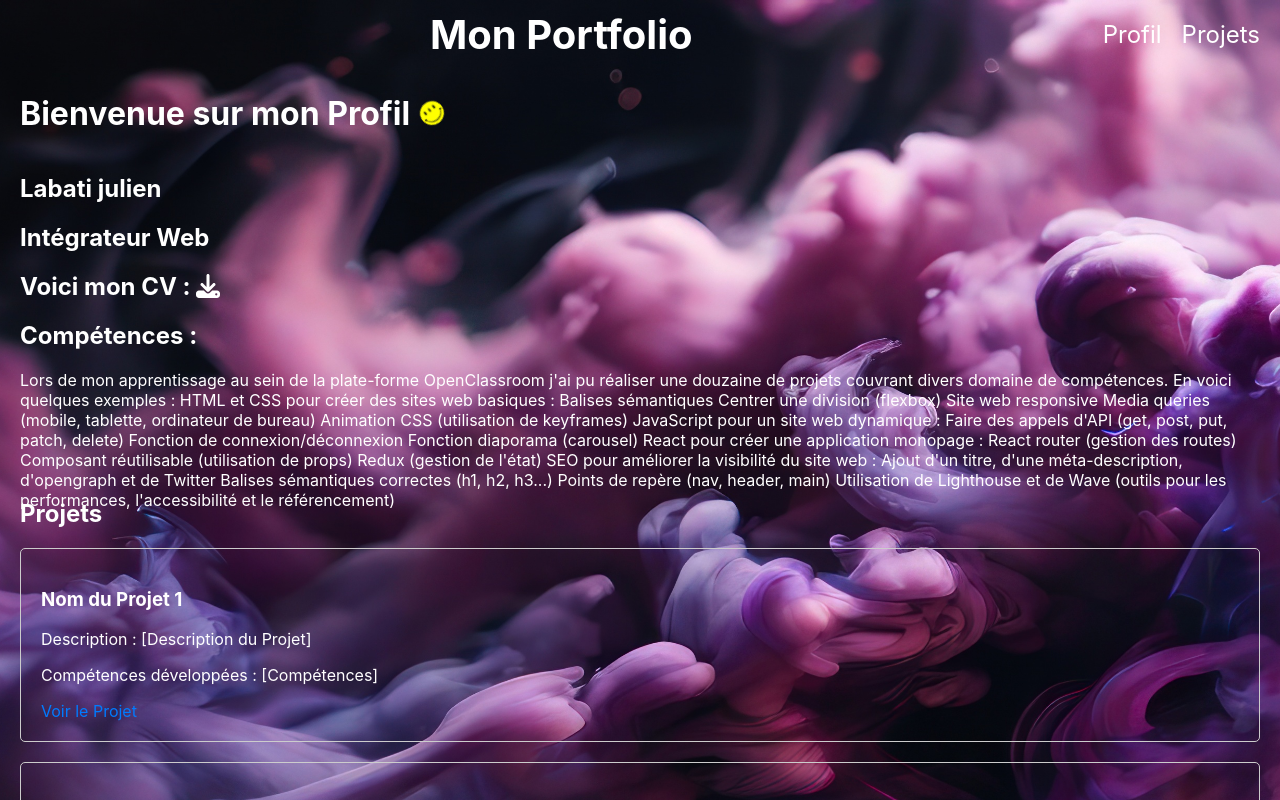
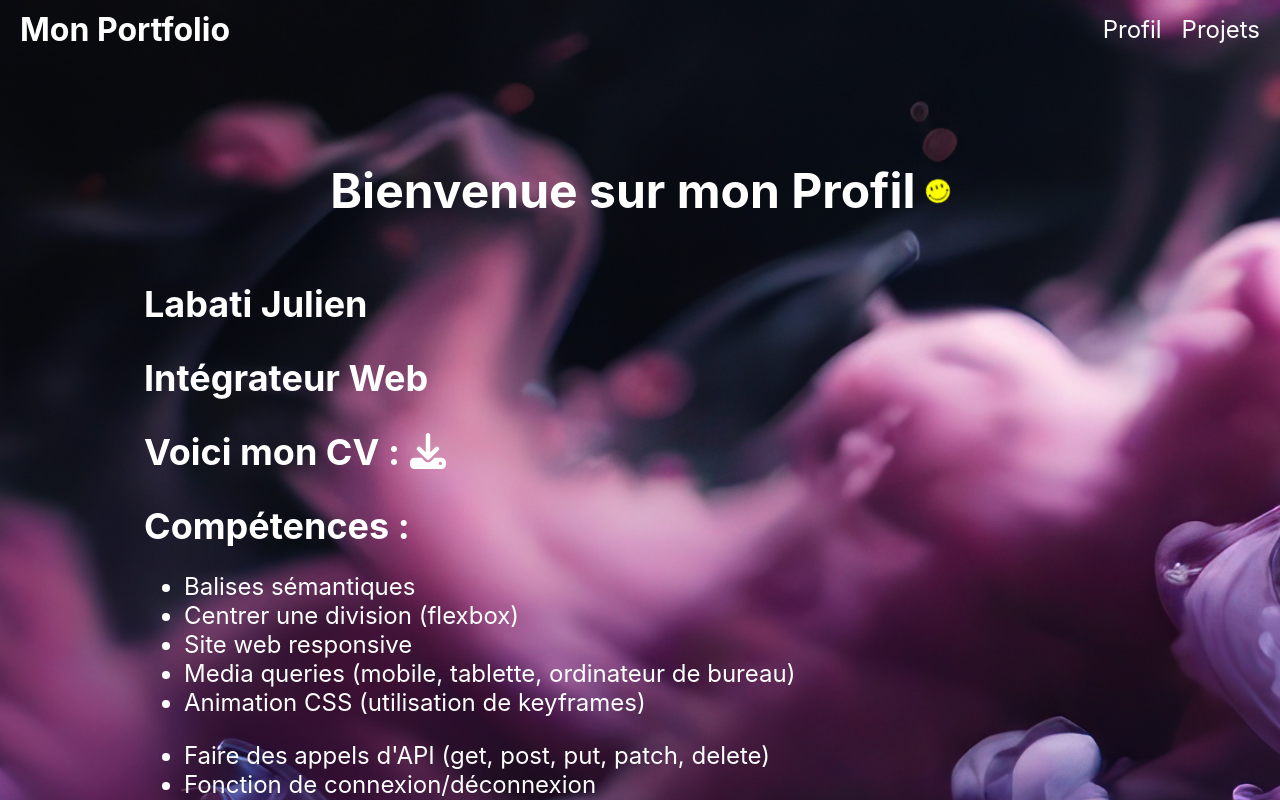
Before and after one commit to LabatiJulien/projet12, a React (Create React App) app in the folder portfolio/: page / in a window 1280 px wide. Shown: the top 800 px of the page. Built offline with nearby package versions, Linux system fonts and the light colour scheme.

Commit message:
Ajustement Background

```diff
--- a/portfolio/src/App.css
+++ b/portfolio/src/App.css
@@ -12,8 +12,8 @@ body, html {
   margin: 0;
   padding: 0;
   background: url('./img/voluteFuméeViolet.jpeg') #333 repeat-x;
-  background-size: auto 150%;
-  animation: scrollBackground 120s linear infinite;
+  background-size: auto 220%;
+  animation: scrollBackground 250s linear infinite;
   color: white;
   transition: background 1s linear;
 }
--- a/portfolio/src/components/header/Header.css
+++ b/portfolio/src/components/header/Header.css
@@ -9,9 +9,9 @@ header {
 
 header h1 {
     margin: 0;
-    flex-grow: 1;
-    text-align: center;
-    font-size: 2.5rem;
+
+    text-align: left;
+    font-size: 2rem;
 }
 
 header nav ul {
--- a/portfolio/src/components/profil/Profil.css
+++ b/portfolio/src/components/profil/Profil.css
@@ -1,11 +1,23 @@
 .profil {
   display: flex;
   flex-direction: column;
+  align-items: center;
+  width: 100%;
+  position: relative;
+  color: white;
+  font-size: 1.5rem;
+}
+
+.profil .title-container {
+  display: flex;
   justify-content: center;
   align-items: center;
-    height: 40vh;
-    position: relative;
-    color: white;
+  width: 100%;
+  margin-bottom: 20px;
+}
+
+.profil .content {
+  width: 80%;
 }
 
 .profil h2 {
@@ -44,6 +56,7 @@
 }
 
 .button-download {
+  margin-left: 10px;
   background-color: transparent;
   border: none;
   color: #fff;
--- a/portfolio/src/components/profil/Profil.js
+++ b/portfolio/src/components/profil/Profil.js
@@ -3,48 +3,51 @@ import smileyImage from '../../img/Smiley transmetropolitan.png';
 import cvPDF from '../../Cv/CV_Labati_Julien.pdf';
 import { FontAwesomeIcon } from '@fortawesome/react-fontawesome';
 import { faDownload } from '@fortawesome/free-solid-svg-icons';
-import './Profil.css'
+import './Profil.css';
 
 const Profil = () => {
     return (
         <div id="profil" className="profil">
-            <div className="content">
-                <h1 style={{ display: 'inline-block' }}>Bienvenue sur mon Profil</h1>
-                <img src={smileyImage} alt="Smiley" className="bounce-icon" />
-                <h2>Labati julien  </h2>
-                <h2>Intégrateur Web</h2>
-                <h2>Voici mon CV : <a href={cvPDF} download><button className="button-download"><FontAwesomeIcon icon={faDownload} /></button></a></h2>
-                <h2>Compétences : </h2>
-                <p> Lors de mon apprentissage au sein de la plate-forme OpenClassroom j'ai pu réaliser une douzaine de projets
-                    couvrant divers domaine de compétences. En voici quelques exemples :
-                    HTML et CSS pour créer des sites web basiques :
-
-    Balises sémantiques
-    Centrer une division (flexbox)
-    Site web responsive
-    Media queries (mobile, tablette, ordinateur de bureau)
-    Animation CSS (utilisation de keyframes)
-
-JavaScript pour un site web dynamique :
-
-    Faire des appels d'API (get, post, put, patch, delete)
-    Fonction de connexion/déconnexion
-    Fonction diaporama (carousel)
-
-React pour créer une application monopage :
-
-    React router (gestion des routes)
-    Composant réutilisable (utilisation de props)
-    Redux (gestion de l'état)
-    SEO pour améliorer la visibilité du site web :
-
-    Ajout d'un titre, d'une méta-description, d'opengraph et de Twitter
-    Balises sémantiques correctes (h1, h2, h3...)
-    Points de repère (nav, header, main)
-    Utilisation de Lighthouse et de Wave (outils pour les performances, l'accessibilité et le référencement)
-    </p>
-            </div>
+    <div className="content">
+        <div className="title-container">
+            <h1>Bienvenue sur mon Profil</h1>
+            <img src={smileyImage} alt="Smiley" className="bounce-icon" />
         </div>
+        <h2>Labati Julien</h2>
+        <h2>Intégrateur Web</h2>
+        <h2>Voici mon CV :
+            <a href={cvPDF} download>
+                <button className="button-download">
+                    <FontAwesomeIcon icon={faDownload} />
+                </button>
+            </a>
+        </h2>
+        <h2>Compétences :</h2>
+        <ul>
+            <li>Balises sémantiques</li>
+            <li>Centrer une division (flexbox)</li>
+            <li>Site web responsive</li>
+            <li>Media queries (mobile, tablette, ordinateur de bureau)</li>
+            <li>Animation CSS (utilisation de keyframes)</li>
+        </ul>
+        <ul>
+            <li>Faire des appels d'API (get, post, put, patch, delete)</li>
+            <li>Fonction de connexion/déconnexion</li>
+            <li>Fonction diaporama (carousel)</li>
+        </ul>
+        <ul>
+            <li>React router (gestion des routes)</li>
+            <li>Composant réutilisable (utilisation de props)</li>
+            <li>Redux (gestion de l'état)</li>
+        </ul>
+        <ul>
+            <li>Ajout d'un titre, d'une méta-description, d'opengraph et de Twitter</li>
+            <li>Balises sémantiques correctes (h1, h2, h3...)</li>
+            <li>Points de repère (nav, header, main)</li>
+            <li>Utilisation de Lighthouse et de Wave (outils pour les performances, l'accessibilité et le référencement)</li>
+        </ul>
+    </div>
+</div>
     );
 }
 
```
Lines whose indentation alone changed are shown as unchanged.
